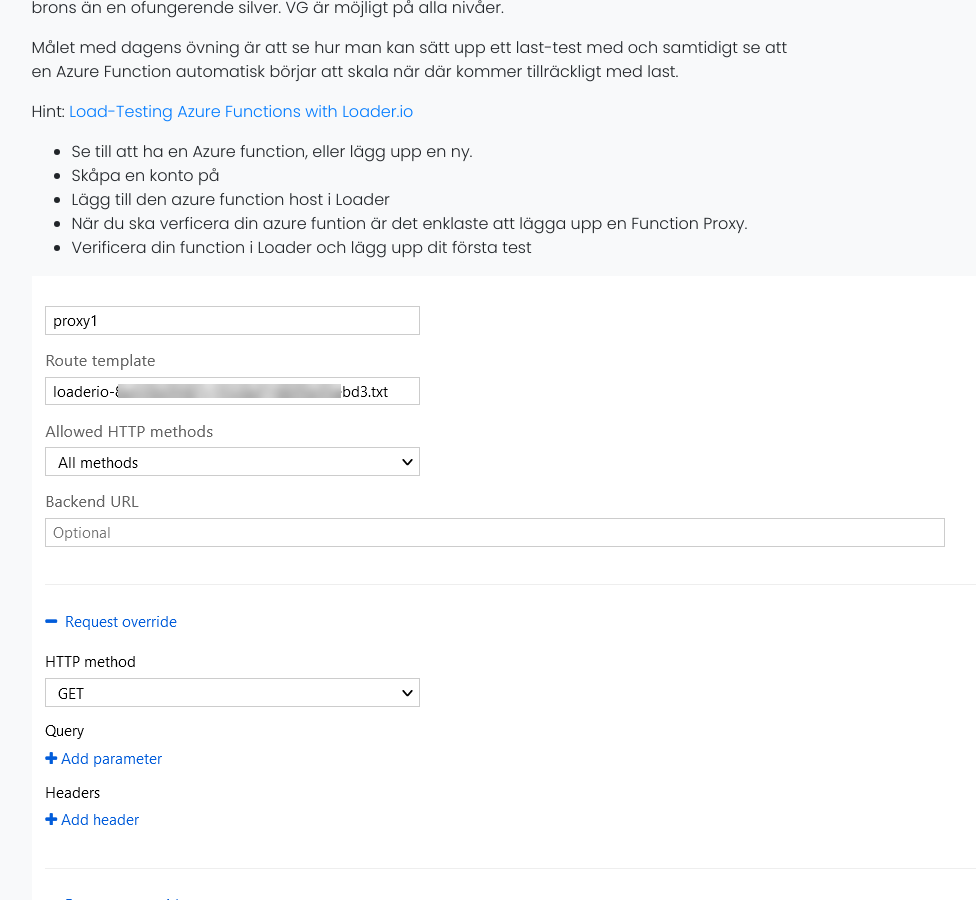
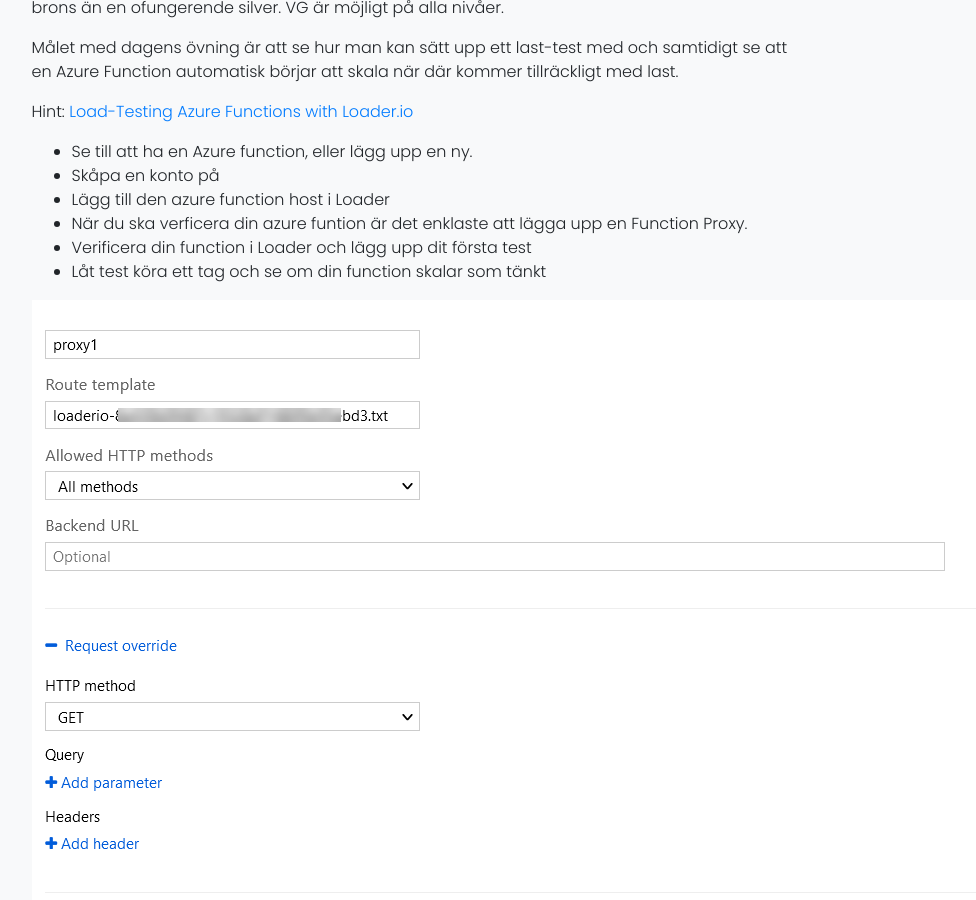
Before and after one commit to PGBSNH20/PGBSNH20-molnapplikationer, a Jekyll site: the page built from lectures/10-scale.md, in a window 1280 px wide and 900 px high, scrolled down 2942 px. Shown: the whole window, without its empty margins (220-1196 px from the left). Built offline with Jekyll 4.4.1, drawn with Linux system fonts in a browser that asks for light colours; nearby versions of some CDN libraries.

Commit message:
exercise

```diff
--- a/lectures/10-scale.md
+++ b/lectures/10-scale.md
@@ -46,6 +46,7 @@ Hint: [Load-Testing Azure Functions with Loader.io](https://mikhail.io/2019/07/l
 * Lägg till den azure function host i Loader
 * När du ska verficera din azure funtion är det enklaste att lägga upp en Function Proxy.
 * Verificera din function i Loader och lägg upp dit första test
+* Låt test köra ett tag och se om din function skalar som tänkt
 
 ![Proxy example]({{ "/_images/azureproxy.png" | prepend: site.baseurl }})
 
```
